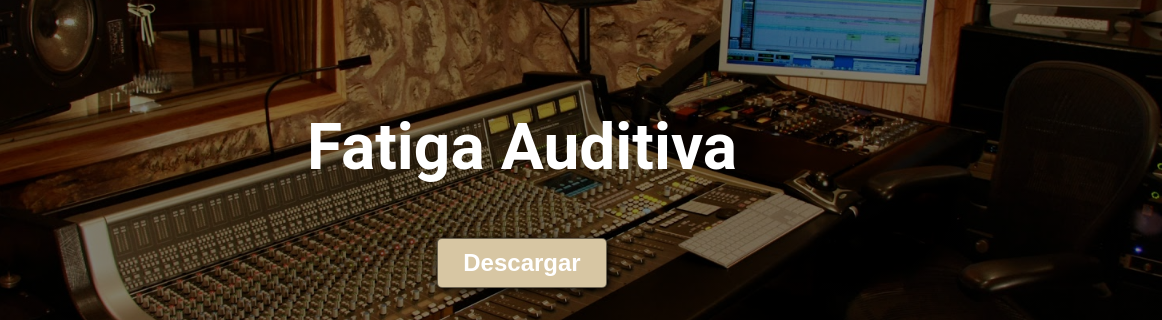
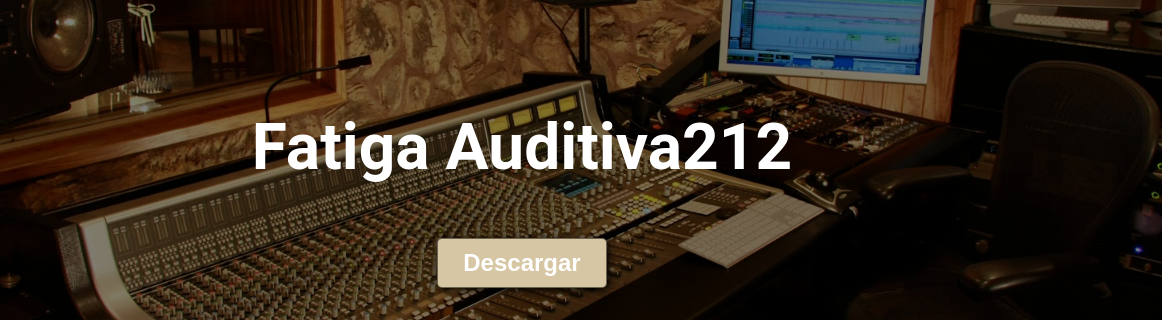
Before and after one commit to TomatesDEV/Fatiga, a plain HTML site: page index.html in a window 1280 px wide. Shown: the part 188-508 px from the top of the page, 118-1280 px from the left. Drawn offline with Linux system fonts and the light colour scheme.

Commit message:
Pagina web2

```diff
--- a/index.html
+++ b/index.html
@@ -19,7 +19,7 @@
 </header>
 
 <section id="hero">
-    <h1>Fatiga Auditiva</h1>
+    <h1>Fatiga Auditiva212</h1>
     <form action="#Descargas">
         <button>Descargar</button>
     </form>
```
